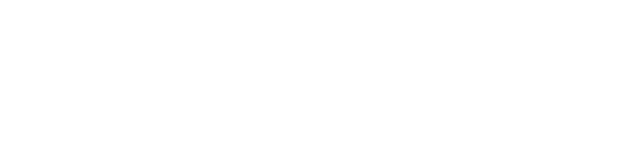
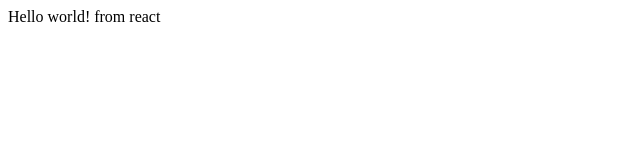
Before and after one commit to arundark/namaste-react, a plain HTML site: page index.html in a window 1280 px wide. Shown: the whole page, without its empty margins (0-640 px from the left). Drawn offline with nearby package versions, Linux system fonts and the light colour scheme.

Commit message:
Hello world! from react

```diff
--- a/index.html
+++ b/index.html
@@ -7,7 +7,7 @@
   </head>
   <body>
     <div id="root"></div>
-  </body>
+
     <script
       crossorigin
       src="https://unpkg.com/react@18/umd/react.development.js"
@@ -16,4 +16,10 @@
       crossorigin
       src="https://unpkg.com/react-dom@18/umd/react-dom.development.js"
     ></script>
+    <script>
+      const heading = React.createElement("div", {}, "Hello world! from react");
+      const root = ReactDOM.createRoot(document.getElementById("root"));
+      root.render(heading);
+    </script>
+  </body>
 </html>
```
Lines whose indentation alone changed are shown as unchanged.
